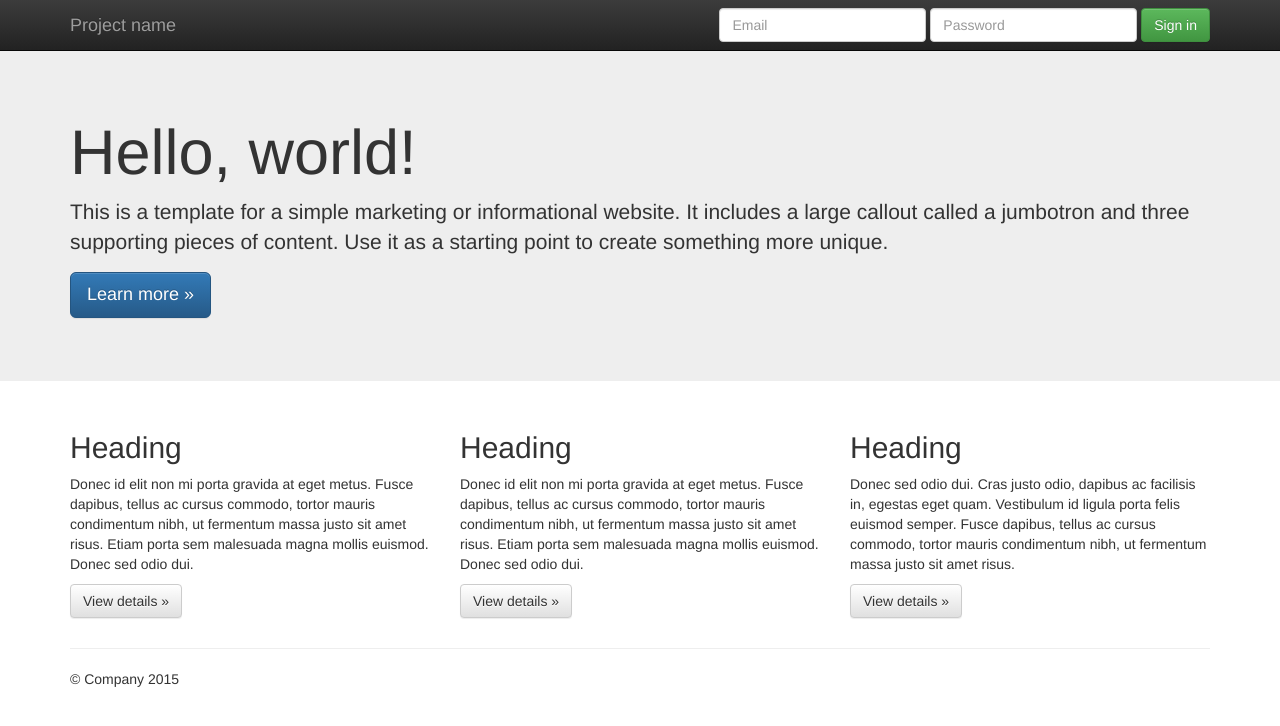
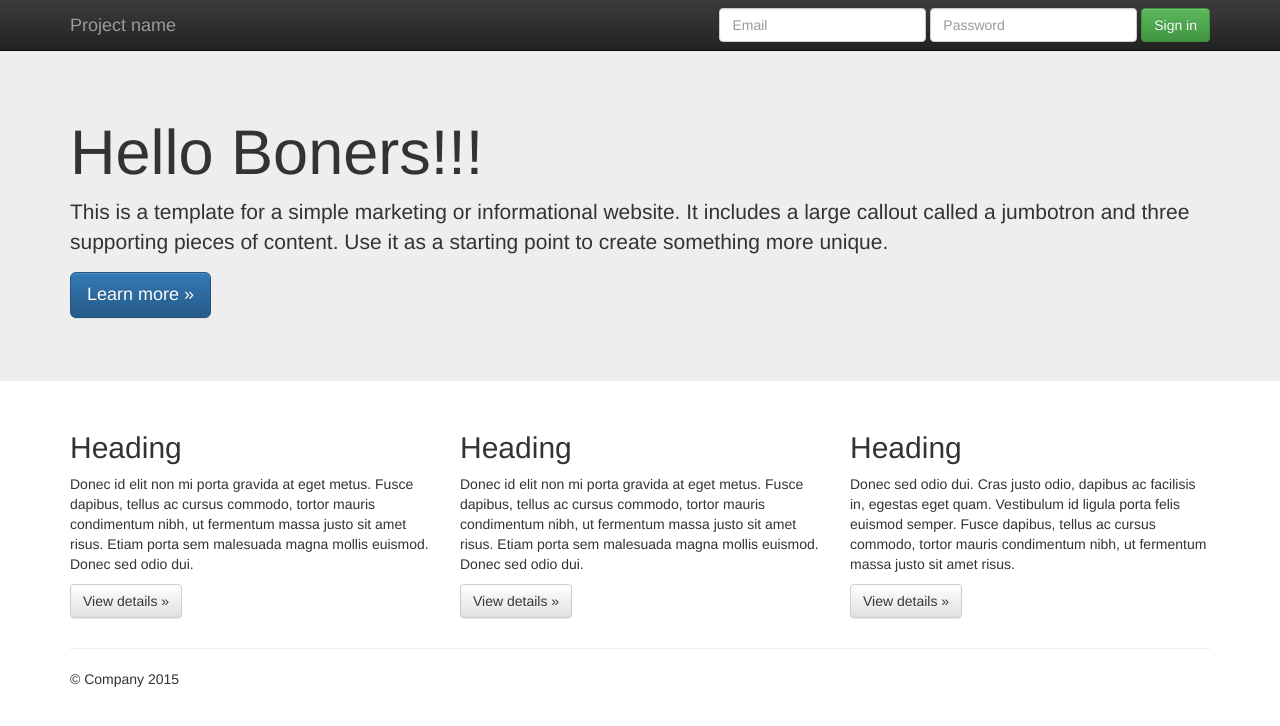
Before and after one commit to biminisurfer/my-website, a plain HTML site: page index.html in a window 1280 px wide. Drawn offline with nearby package versions, Linux system fonts and the light colour scheme.

Commit message:
Updated the jumbotron

```diff
--- a/index.html
+++ b/index.html
@@ -55,7 +55,7 @@
     <!-- Main jumbotron for a primary marketing message or call to action -->
     <div class="jumbotron">
       <div class="container">
-        <h1>Hello, world!</h1>
+        <h1>Hello Boners!!!</h1>
         <p>This is a template for a simple marketing or informational website. It includes a large callout called a jumbotron and three supporting pieces of content. Use it as a starting point to create something more unique.</p>
         <p><a class="btn btn-primary btn-lg" href="#" role="button">Learn more &raquo;</a></p>
       </div>
```
